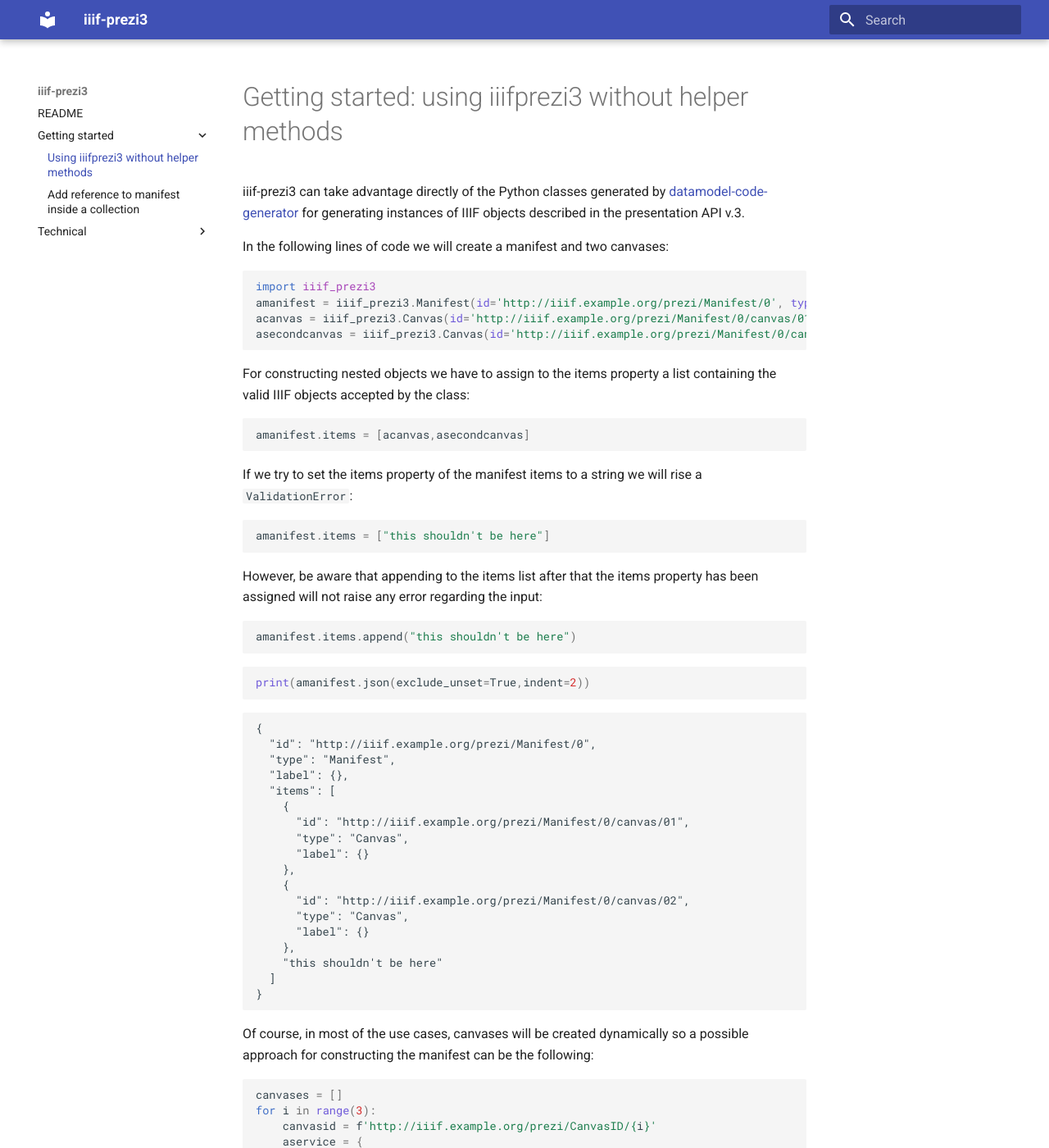
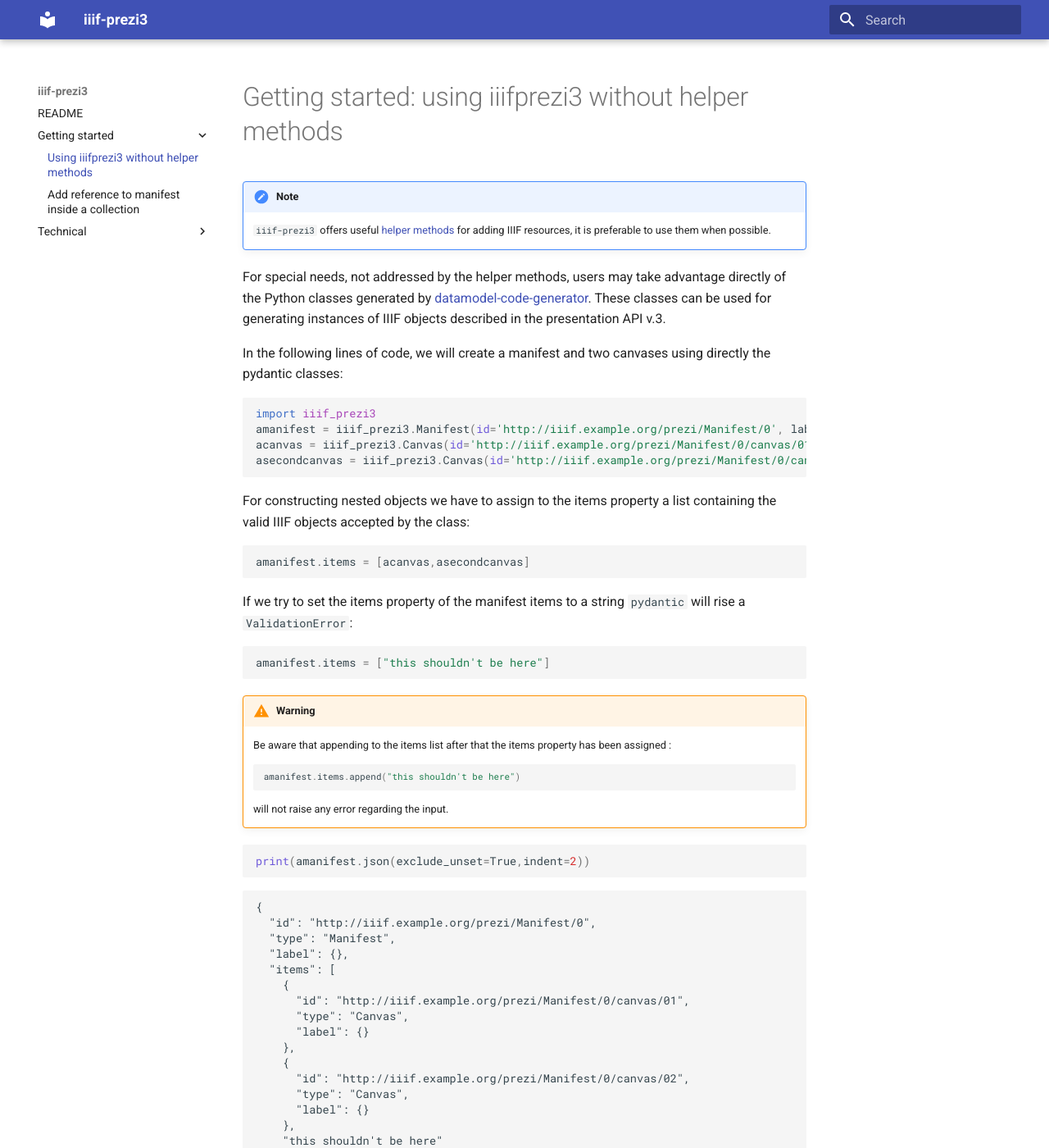
Before and after one commit to iiif-prezi/iiif-prezi3, an MkDocs documentation site: the page built from docs/getting-started-using-iiifprezi3-without-helpermethods.md, in a window 1280 px wide and 1400 px high. Shown: the whole window at 82% size. Built offline with MkDocs 1.6.1 and Material for MkDocs 9.7.7, drawn with Linux system fonts in a browser that asks for light colours; some of the changed text lies outside the part shown.

Commit message:
update getting-started without helpers method

````diff
--- a/docs/getting-started-using-iiifprezi3-without-helpermethods.md
+++ b/docs/getting-started-using-iiifprezi3-without-helpermethods.md
@@ -1,14 +1,18 @@
 # Getting started: using iiifprezi3 without helper methods
-iiif-prezi3 can take advantage directly of the Python classes generated by [datamodel-code-generator](https://github.com/koxudaxi/datamodel-code-generator) for generating instances of IIIF objects described in the presentation API v.3.
+!!! note
+    `iiif-prezi3` offers useful [helper methods](code.md) for adding IIIF resources, it is preferable to use them when possible.
 
-In the following lines of code we will create a manifest and two canvases:
+For special needs, not addressed by the helper methods, users may take advantage directly of the Python classes generated by [datamodel-code-generator](https://github.com/koxudaxi/datamodel-code-generator).
+These classes can be used for generating instances of IIIF objects described in the presentation API v.3.
+
+In the following lines of code, we will create a manifest and two canvases using directly the pydantic classes:
 
 
 ```python
 import iiif_prezi3
-amanifest = iiif_prezi3.Manifest(id='http://iiif.example.org/prezi/Manifest/0', type='Manifest', label={'en': ['default label']})
-acanvas = iiif_prezi3.Canvas(id='http://iiif.example.org/prezi/Manifest/0/canvas/01',type='Canvas',label={'en': ['default label']})
-asecondcanvas = iiif_prezi3.Canvas(id='http://iiif.example.org/prezi/Manifest/0/canvas/02',type='Canvas',label={'en': ['second label']})
+amanifest = iiif_prezi3.Manifest(id='http://iiif.example.org/prezi/Manifest/0', label={'en': ['default label']})
+acanvas = iiif_prezi3.Canvas(id='http://iiif.example.org/prezi/Manifest/0/canvas/01', label={'en': ['default label']})
+asecondcanvas = iiif_prezi3.Canvas(id='http://iiif.example.org/prezi/Manifest/0/canvas/02', label={'en': ['second label']})
 ```
 
 For constructing nested objects we have to assign to the items property a list containing the valid IIIF objects accepted by the class:
@@ -18,19 +22,22 @@ For constructing nested objects we have to assign to the items property a list c
 amanifest.items = [acanvas,asecondcanvas]
 ```
 
-If we try to set the items property of the manifest items to a string we will rise a `ValidationError`:
+If we try to set the items property of the manifest items to a string `pydantic` will rise a `ValidationError`:
 
 
 ```python
 amanifest.items = ["this shouldn't be here"]
 ```
 
-However, be aware that appending to the items list after that the items property has been assigned will not raise any error regarding the input:
+!!! warning
 
+    Be aware that appending to the items list after that the items property has been assigned :
 
-```python
-amanifest.items.append("this shouldn't be here")
-```
+    ```python
+    amanifest.items.append("this shouldn't be here")
+    ```
+
+    will not raise any error regarding the input.
 
 
 ```python
@@ -84,4 +91,14 @@ amanifest.items = canvases
 
 Notice that the canvases list is created at the beginning but is assigned to the items property of the manifest only once at the end, in this way pydantic will validate the list.
 
-Furthermore, keep in mind that objects contained in the `canvases` list are copied in the manifest items, hence any modification on the original object won't affect the object inside the manifest. This holds true for any object added to the model.
+!!! warning
+
+    Keep in mind that objects contained in the `canvases` list are references in the manifest items, hence any modification on the original object will affect the object inside the manifest. This holds true for any object added to the model.
+
+
+
+!!! note
+
+    Lorem ipsum dolor sit amet, consectetur adipiscing elit. Nulla et euismod
+    nulla. Curabitur feugiat, tortor non consequat finibus, justo purus auctor
+    massa, nec semper lorem quam in massa.
````
